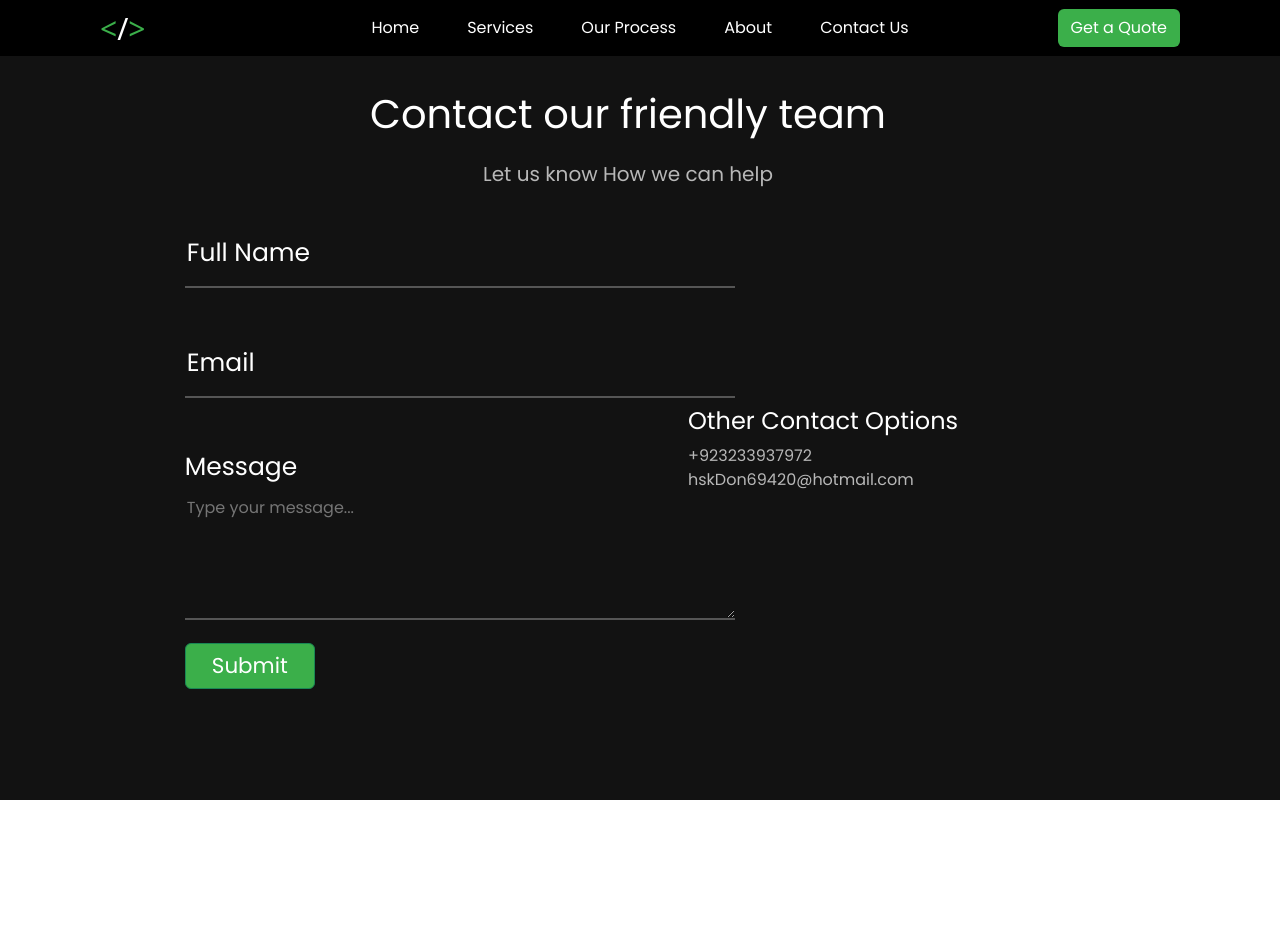
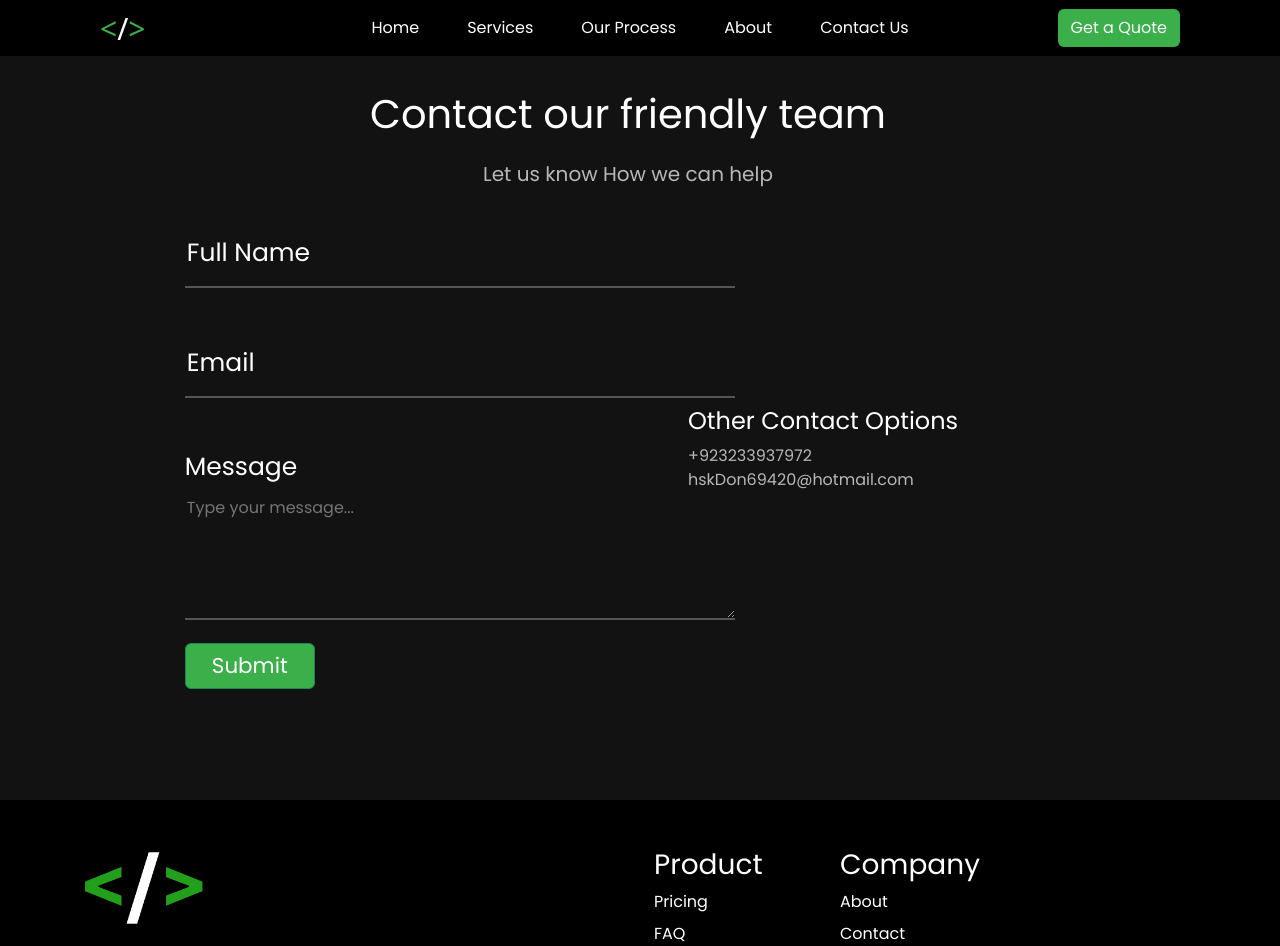
Before and after one commit to hassansajjadkhan/thewebgator, a React (Vite) app in the folder TheWebGator/: page /cdn/twg/TheWebGator/contactus in a window 1280 px wide. Shown: the top 946 px of the page. Before the commit the page ends 800 px from the top, so only its background shows below. Built offline with nearby package versions, Linux system fonts and the light colour scheme.

Commit message:
footer added

```diff
--- a/TheWebGator/src/Components/ContactUs/ContactUs.jsx
+++ b/TheWebGator/src/Components/ContactUs/ContactUs.jsx
@@ -1,5 +1,6 @@
 import React from 'react'
 import Navbar from '../Boilerplate/Navbar'
+import Footer from '../Boilerplate/Footer'
 import './ContactUs.css'
 
 export default function ContactUs() {
@@ -41,6 +42,7 @@ export default function ContactUs() {
                         </div>
                     </div>
                 </section>
+                <Footer />
             </main>
         </div>
     )
```
